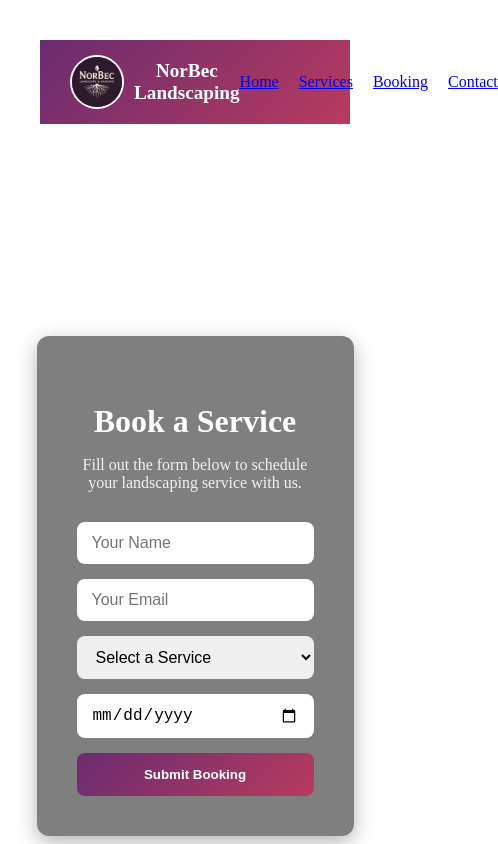
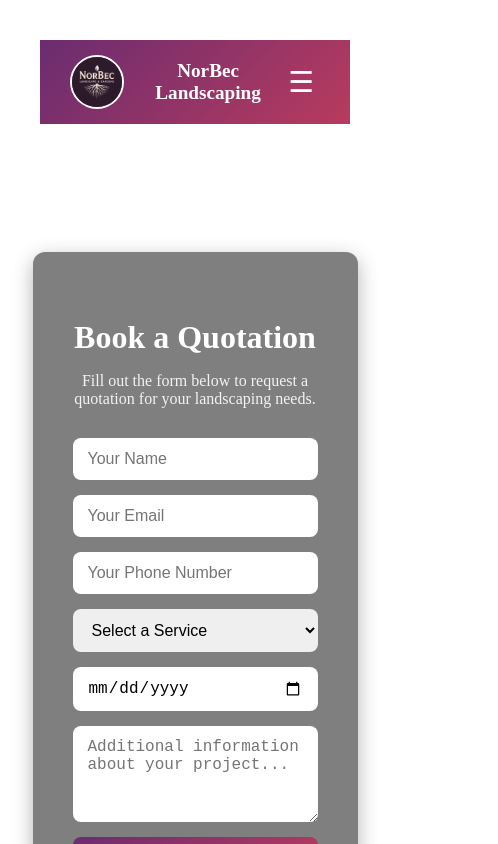
Before and after one commit to Tatcity/norbec, a React (Vite) app: page /booking in a window 390 px wide. Shown: the top 844 px of the page, 498 px wide, since content can reach past the window. Built offline with nearby package versions, Linux system fonts and the light colour scheme.

Commit message:
Added responsive navbar and mobile-friendly footer

```diff
--- a/src/components/Booking.jsx
+++ b/src/components/Booking.jsx
@@ -1,12 +1,13 @@
-// src/components/Booking.jsx
 import { useState } from "react";
 
 export default function Booking() {
   const [form, setForm] = useState({
     name: "",
     email: "",
+    phone: "",          // ✅ new field
     service: "",
     date: "",
+    additionalInfo: "", // ✅ new field
   });
 
   function handleChange(e) {
@@ -16,18 +17,19 @@ export default function Booking() {
 
   function handleSubmit(e) {
     e.preventDefault();
-    alert("Booking submitted! ✅");
+    alert("Quotation request submitted! ✅");
   }
 
   return (
     <section className="booking">
       <div className="booking-container">
-        <h2>Book a Service</h2>
+        <h2>Book a Quotation</h2>
         <p className="subtitle">
-          Fill out the form below to schedule your landscaping service with us.
+          Fill out the form below to request a quotation for your landscaping needs.
         </p>
 
         <form className="booking-form" onSubmit={handleSubmit}>
+          {/* Name */}
           <input
             type="text"
             name="name"
@@ -36,6 +38,8 @@ export default function Booking() {
             onChange={handleChange}
             required
           />
+
+          {/* Email */}
           <input
             type="email"
             name="email"
@@ -44,6 +48,18 @@ export default function Booking() {
             onChange={handleChange}
             required
           />
+
+          {/* Phone */}
+          <input
+            type="tel"
+            name="phone"
+            placeholder="Your Phone Number"
+            value={form.phone}
+            onChange={handleChange}
+            required
+          />
+
+          {/* Service Selection */}
           <select
             name="service"
             value={form.service}
@@ -65,6 +81,8 @@ export default function Booking() {
             <option value="Patio & Walkways">Patio & Walkways</option>
             <option value="Fencing">Fencing</option>
           </select>
+
+          {/* Date */}
           <input
             type="date"
             name="date"
@@ -73,9 +91,18 @@ export default function Booking() {
             required
           />
 
-          {/* ✅ Gradient Button */}
+          {/* Additional Info */}
+          <textarea
+            name="additionalInfo"
+            placeholder="Additional information about your project..."
+            value={form.additionalInfo}
+            onChange={handleChange}
+            rows="4"
+          />
+
+          {/* Submit Button */}
           <button type="submit" className="btn-submit">
-            Submit Booking
+            Submit Quotation
           </button>
         </form>
       </div>
@@ -88,8 +115,6 @@ export default function Booking() {
           align-items: center;
           justify-content: center;
           padding: 40px 20px;
-
-          /* ❌ Removed main background color/gradient */
           background: none;
           color: #fff;
         }
@@ -123,14 +148,18 @@ export default function Booking() {
         }
 
         input,
-        select {
+        select,
+        textarea {
           padding: 12px 15px;
           border-radius: 8px;
           border: none;
           font-size: 1rem;
         }
 
-        /* ✅ Gradient Submit Button */
+        textarea {
+          resize: vertical;
+        }
+
         .btn-submit {
           background: linear-gradient(135deg, #6a2c70, #b83b5e);
           color: #fff;
--- a/src/components/Footer.jsx
+++ b/src/components/Footer.jsx
@@ -1,4 +1,3 @@
-// src/components/Footer.jsx
 import { Link } from "react-router-dom";
 
 export default function Footer() {
@@ -7,8 +6,7 @@ export default function Footer() {
   return (
     <footer className="footer">
       <div className="footer-inner">
-
-        {/* Quick Links - horizontal */}
+        {/* Quick Links */}
         <nav className="links">
           <Link to="/">Home</Link>
           <Link to="/services">Services</Link>
@@ -16,7 +14,7 @@ export default function Footer() {
           <Link to="/contact">Contact</Link>
         </nav>
 
-        {/* Contact Info - horizontal */}
+        {/* Contact Info */}
         <div className="contact-info">
           <p>📞 (416) 555-1234</p>
           <p>📧 info@norbec.ca</p>
@@ -46,9 +44,9 @@ export default function Footer() {
           margin: auto;
         }
 
-        /* ✅ Links horizontal */
         .links {
           display: flex;
+          flex-wrap: wrap;
           gap: 20px;
           justify-content: center;
         }
@@ -61,12 +59,11 @@ export default function Footer() {
           color: #ffe082;
         }
 
-        /* ✅ Contact info horizontal */
         .contact-info {
           display: flex;
-          gap: 20px;
-          justify-content: center;
-          flex-wrap: wrap;
+          flex-direction: column;
+          gap: 8px;
+          align-items: center;
         }
         .contact-info p {
           margin: 0;
@@ -79,6 +76,14 @@ export default function Footer() {
           font-size: 0.85rem;
           opacity: 0.8;
         }
+
+        /* 📱 Responsive */
+        @media (min-width: 768px) {
+          .contact-info {
+            flex-direction: row;
+            gap: 20px;
+          }
+        }
       `}</style>
     </footer>
   );
--- a/src/components/Layout.jsx
+++ b/src/components/Layout.jsx
@@ -1,7 +1,10 @@
 import { NavLink, Outlet } from "react-router-dom";
+import { useState } from "react";
 import Footer from "./Footer";
 
 export default function Layout() {
+  const [menuOpen, setMenuOpen] = useState(false);
+
   return (
     <div className="app-layout">
       {/* Header */}
@@ -9,20 +12,24 @@ export default function Layout() {
         <div className="header-inner">
           {/* Logo + Brand */}
           <div className="brand">
-            <img
-              src="/logo.png"
-              alt="NorBec Logo"
-              className="logo"
-            />
+            <img src="/logo.png" alt="NorBec Logo" className="logo" />
             <span className="brand-name">NorBec Landscaping</span>
           </div>
 
+          {/* Hamburger (mobile only) */}
+          <button
+            className="hamburger"
+            onClick={() => setMenuOpen(!menuOpen)}
+          >
+            ☰
+          </button>
+
           {/* Navigation */}
-          <nav className="nav">
-            <NavLink to="/" end>Home</NavLink>
-            <NavLink to="/services">Services</NavLink>
-            <NavLink to="/booking">Booking</NavLink>
-            <NavLink to="/contact">Contact</NavLink>
+          <nav className={`nav ${menuOpen ? "open" : ""}`}>
+            <NavLink to="/" end onClick={() => setMenuOpen(false)}>Home</NavLink>
+            <NavLink to="/services" onClick={() => setMenuOpen(false)}>Services</NavLink>
+            <NavLink to="/booking" onClick={() => setMenuOpen(false)}>Booking</NavLink>
+            <NavLink to="/contact" onClick={() => setMenuOpen(false)}>Contact</NavLink>
           </nav>
         </div>
       </header>
@@ -40,7 +47,9 @@ export default function Layout() {
           background: linear-gradient(135deg, #6a2c70, #b83b5e);
           color: #fff;
           padding: 15px 30px;
+          position: relative;
         }
+
         .header-inner {
           max-width: 1100px;
           margin: auto;
@@ -48,11 +57,13 @@ export default function Layout() {
           justify-content: space-between;
           align-items: center;
         }
+
         .brand {
           display: flex;
           align-items: center;
           gap: 10px;
         }
+
         .logo {
           width: 50px;
           height: 50px;
@@ -60,24 +71,64 @@ export default function Layout() {
           border: 2px solid #fff;
           object-fit: cover;
         }
+
         .brand-name {
           font-size: 1.2rem;
           font-weight: bold;
         }
+
+        .hamburger {
+          background: none;
+          border: none;
+          font-size: 1.8rem;
+          color: #fff;
+          cursor: pointer;
+          display: block;
+        }
+
         .nav {
+          display: none;
+          flex-direction: column;
+          position: absolute;
+          top: 70px;
+          right: 20px;
+          background: #6a2c70;
+          padding: 20px;
+          border-radius: 8px;
+          gap: 15px;
+        }
+
+        .nav.open {
           display: flex;
-          gap: 20px;
         }
+
         .nav a {
           color: #fff;
           text-decoration: none;
           font-weight: 500;
         }
+
         .nav a.active {
           border-bottom: 2px solid #fff;
         }
+
         .nav a:hover {
           color: #ffe082;
+        }
+
+        /* 🖥️ Desktop */
+        @media (min-width: 768px) {
+          .hamburger {
+            display: none;
+          }
+          .nav {
+            display: flex !important;
+            position: static;
+            flex-direction: row;
+            background: none;
+            padding: 0;
+            gap: 20px;
+          }
         }
       `}</style>
     </div>
```
